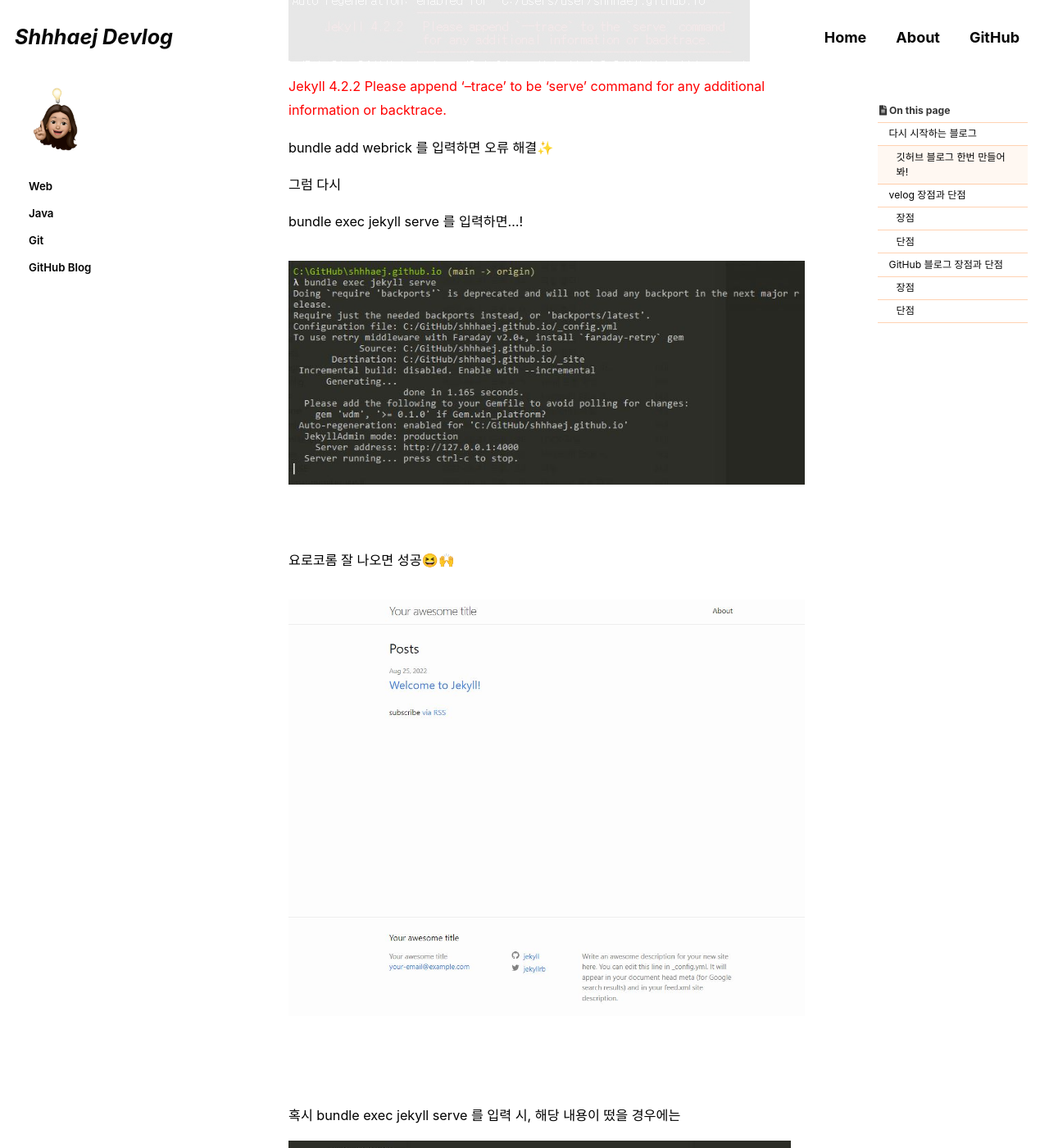
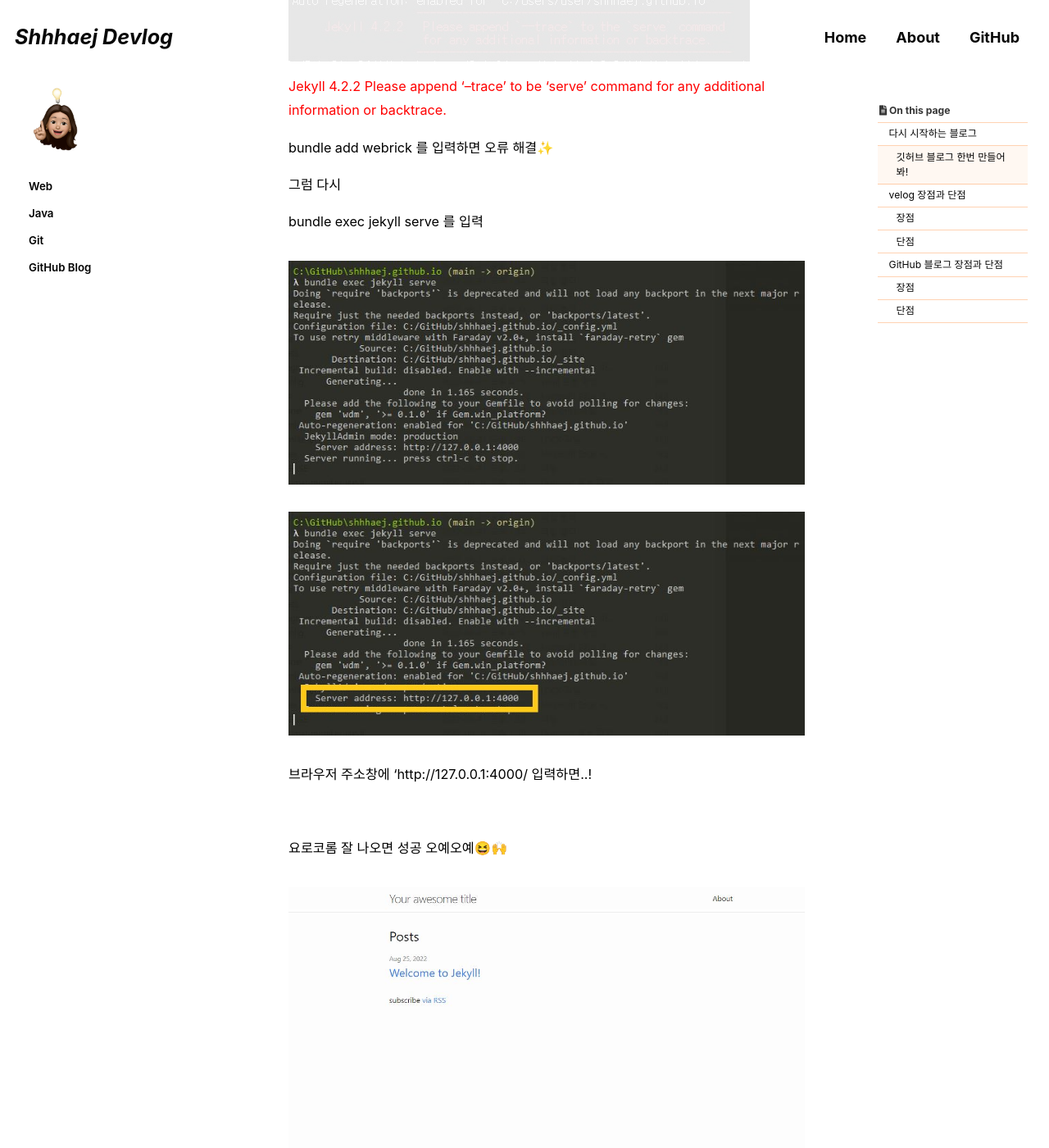
Before and after one commit to shhhaej/shhhaej.github.io, a Jekyll site: the page built from _posts/2021-09-05-github-blog-1.md, in a window 1280 px wide and 1400 px high, scrolled down 5824 px. Shown: the whole window at 82% size. Built offline with Jekyll 4.4.1, drawn with Linux system fonts in a browser that asks for light colours; cached includes are drawn as plain includes; some web fonts are replaced; comment, search, counter and statistics services are not loaded.

Commit message:
recommit.

```diff
--- a/_posts/2021-09-05-github-blog-1.md
+++ b/_posts/2021-09-05-github-blog-1.md
@@ -194,13 +194,16 @@ bundle add webrick 를 입력하면 오류 해결✨
 
 그럼 다시
 
-bundle exec jekyll serve 를 입력하면...!
+bundle exec jekyll serve 를 입력
 
 ![bundle](../assets/images/posts_img/github-blog/bundle-1.JPG)
+![bundle](../assets/images/posts_img/github-blog/bundle-2.JPG)
+
+브라우저 주소창에 'http://127.0.0.1:4000/ 입력하면..!
 
 <br>
 
-요로코롬 잘 나오면 성공😆🙌
+요로코롬 잘 나오면 성공 오예오예😆🙌
 
 ![jekyll](../assets/images/posts_img/github-blog/jekyll.JPG)
 
```
